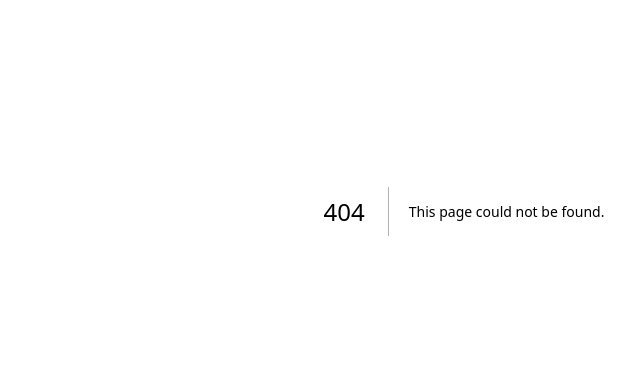
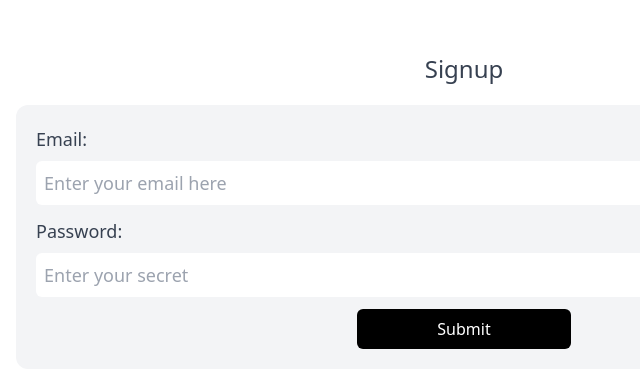
Before and after one commit to dhruvkaushik305/Finify, a Next.js app: page /login in a window 1280 px wide. Before the commit this address had no page. Shown: the part 189-576 px from the top of the page, without its empty margins (176-816 px from the left). Built offline with nearby package versions, Linux system fonts and the light colour scheme.

Commit message:
add login page input safe with zod

```diff
--- /dev/null
+++ b/app/dashboard/page.tsx
@@ -0,0 +1,3 @@
+export default function Page() {
+  return <main>You have found the secret!</main>;
+}
--- /dev/null
+++ b/app/lib/definitions.ts
@@ -0,0 +1,8 @@
+import z from "zod";
+export const loginSchema = z.object({
+  email: z.string().email({ message: "Doesn't look like a valid email" }),
+  password: z
+    .string()
+    .min(6, { message: "Password must be at least 6 characters long" }),
+});
+export type loginInputs = z.infer<typeof loginSchema>;
--- /dev/null
+++ b/app/login/formPage.tsx
@@ -0,0 +1,54 @@
+"use client";
+import { useForm } from "react-hook-form";
+import { loginInputs, loginSchema } from "../lib/definitions";
+import { zodResolver } from "@hookform/resolvers/zod";
+
+export default function Form() {
+  const {
+    register,
+    handleSubmit,
+    formState: { errors },
+  } = useForm<loginInputs>({
+    resolver: zodResolver(loginSchema),
+  });
+  const onSubmit = (data: loginInputs) => {
+    console.log(data);
+  };
+  return (
+    <form
+      onSubmit={handleSubmit(onSubmit)}
+      className="flex flex-col items-center justify center gap-3 bg-gray-100 w-[95%] md:w-[90%] lg:w-[70%] p-5 rounded-xl"
+    >
+      <label className="w-full flex flex-col gap-2 text-lg">
+        Email:{" "}
+        <input
+          type="email"
+          placeholder="Enter your email here"
+          {...register("email")}
+          className="rounded-md p-2 focus:outline-none text-gray-700"
+        />
+        {errors.email && (
+          <div className="text-red-500 text-sm">{errors.email.message}</div>
+        )}
+      </label>
+      <label className="w-full flex flex-col gap-2 text-lg">
+        Password:{" "}
+        <input
+          type="password"
+          placeholder="Enter your secret"
+          {...register("password")}
+          className="rounded-md p-2 focus:outline-none text-gray-700"
+        />
+        {errors.password && (
+          <div className="text-red-500 text-sm">{errors.password.message}</div>
+        )}
+      </label>
+      <button
+        type="submit"
+        className="px-3 py-2 rounded-md bg-black text-white w-[60%] lg:w-[25%]"
+      >
+        Submit
+      </button>
+    </form>
+  );
+}
--- /dev/null
+++ b/app/login/layout.tsx
@@ -0,0 +1,7 @@
+export default function Layout({ children }: { children: React.ReactNode }) {
+  return (
+    <main className="flex flex-col justify-center min-h-screen">
+      {children}
+    </main>
+  );
+}
--- /dev/null
+++ b/app/login/page.tsx
@@ -0,0 +1,12 @@
+import { useForm } from "react-hook-form";
+import { loginInputs } from "../lib/definitions";
+import Form from "./formPage";
+
+export default function Page() {
+  return (
+    <section className="gap-5 flex justify-center flex-col items-center text-gray-700">
+      <header className="text-2xl font-medium">Signup</header>
+      <Form />
+    </section>
+  );
+}
```
Also changed, not shown: package.json (+7 -4 lines), 1 other file (tests, documents, lock files or other folders).
